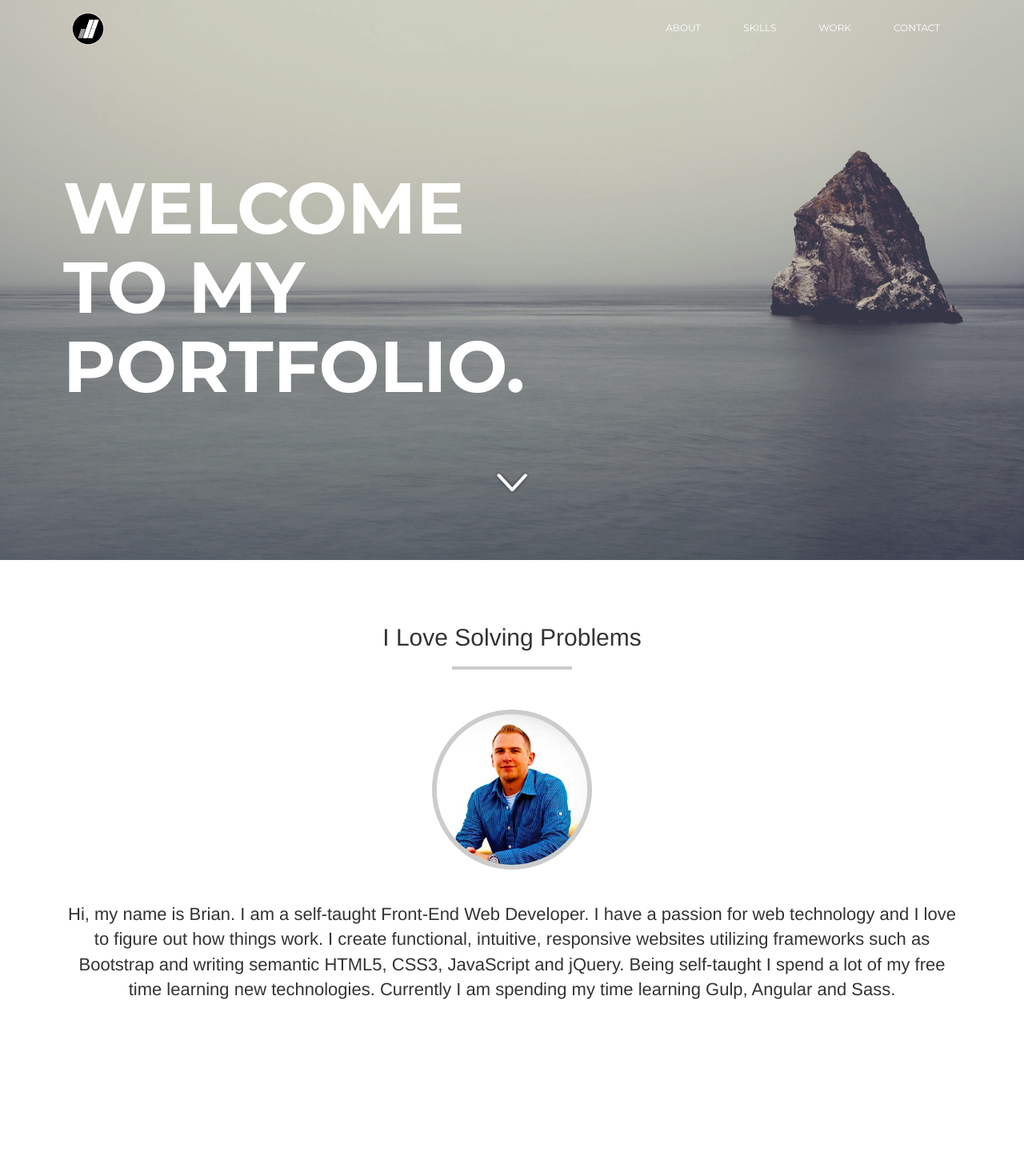
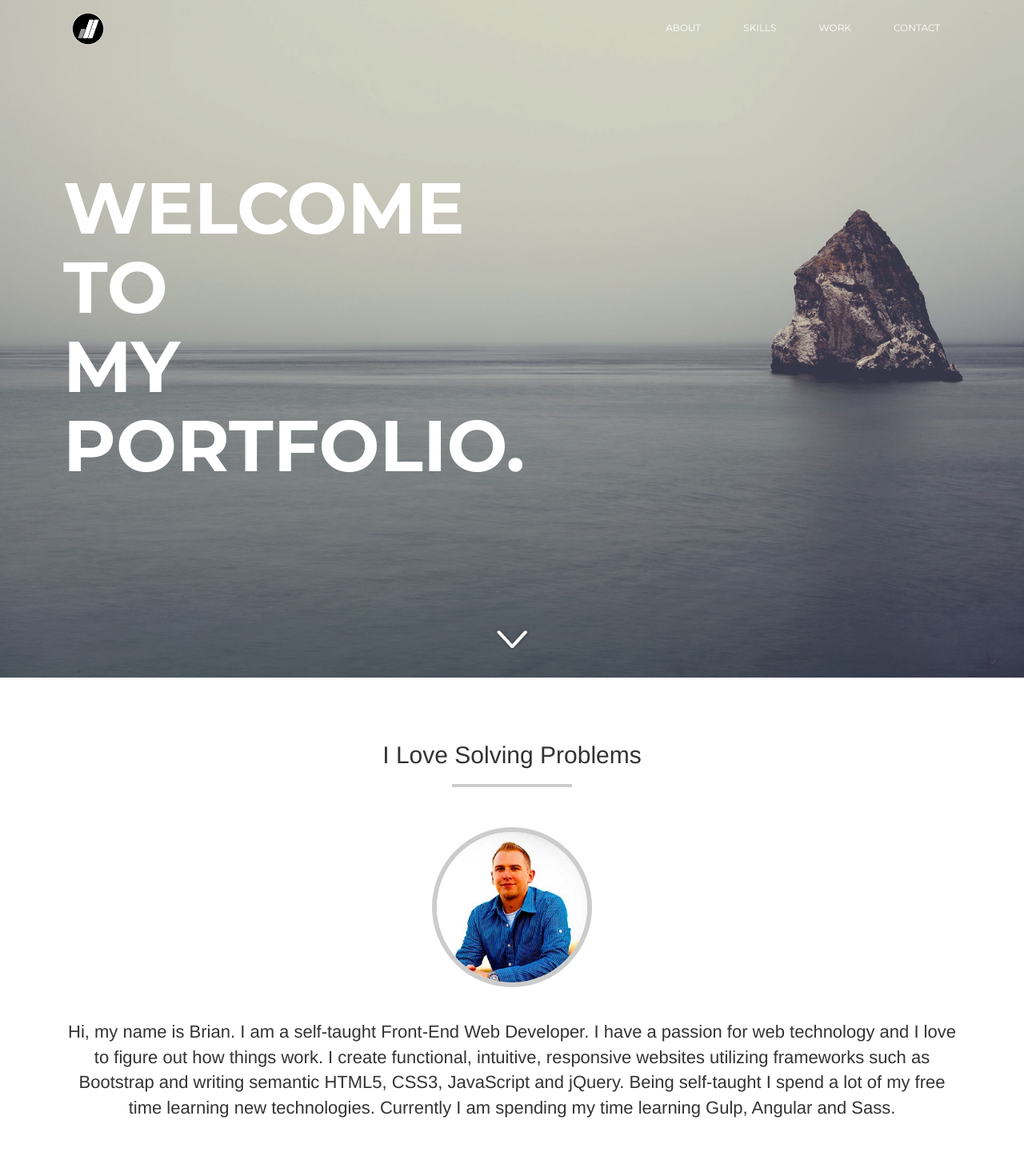
Before and after one commit to briandaub/briandaub.github.io, a Jekyll site: the page built from index.html, in a window 1280 px wide. Shown: the whole page at 80% size. Built offline with Jekyll 4.4.1, drawn with Linux system fonts in a browser that asks for light colours; before the commit the page ends 1318 px from its top, so only the background shows below that.

Commit message:
updating files

```diff
--- a/_includes/head.html
+++ b/_includes/head.html
@@ -10,7 +10,6 @@
   <link rel="canonical" href="{{ page.url | replace:'index.html','' | prepend: site.baseurl | prepend: site.url }}">
   <!-- Latest compiled and minified CSS -->
   <link rel="stylesheet" href="https://maxcdn.bootstrapcdn.com/bootstrap/3.3.6/css/bootstrap.min.css" integrity="sha384-1q8mTJOASx8j1Au+a5WDVnPi2lkFfwwEAa8hDDdjZlpLegxhjVME1fgjWPGmkzs7" crossorigin="anonymous">
-  <!-- Optional theme -->
-  <link rel="stylesheet" href="https://maxcdn.bootstrapcdn.com/bootstrap/3.3.6/css/bootstrap-theme.min.css" integrity="sha384-fLW2N01lMqjakBkx3l/M9EahuwpSfeNvV63J5ezn3uZzapT0u7EYsXMjQV+0En5r" crossorigin="anonymous">
+
 
 </head>
--- a/_sass/_header.sass
+++ b/_sass/_header.sass
@@ -4,12 +4,12 @@ header
     background-color: gray
     text-transform: uppercase
     font-family: Montserrat
-    background: url("../img/big_bg_head.jpeg") no-repeat center center fixed
+    background: url("../img/big_bg_head.jpeg") no-repeat center center
     background-size: cover
 
     .hero-text
-        height: 200px
-        width: 400px
+        height: auto
+        width: 26%
         float: left
         margin-top: 10%
 
@@ -62,3 +62,12 @@ ul
             &:hover
                 text-decoration: none
                 color: white
+
+$bp-sm: 320px
+$bp-md: 640px
+$bp-lg: 1280px
+
+@mixin media ($bp-sm)
+    header
+        h1
+            font-size: 60px
```
